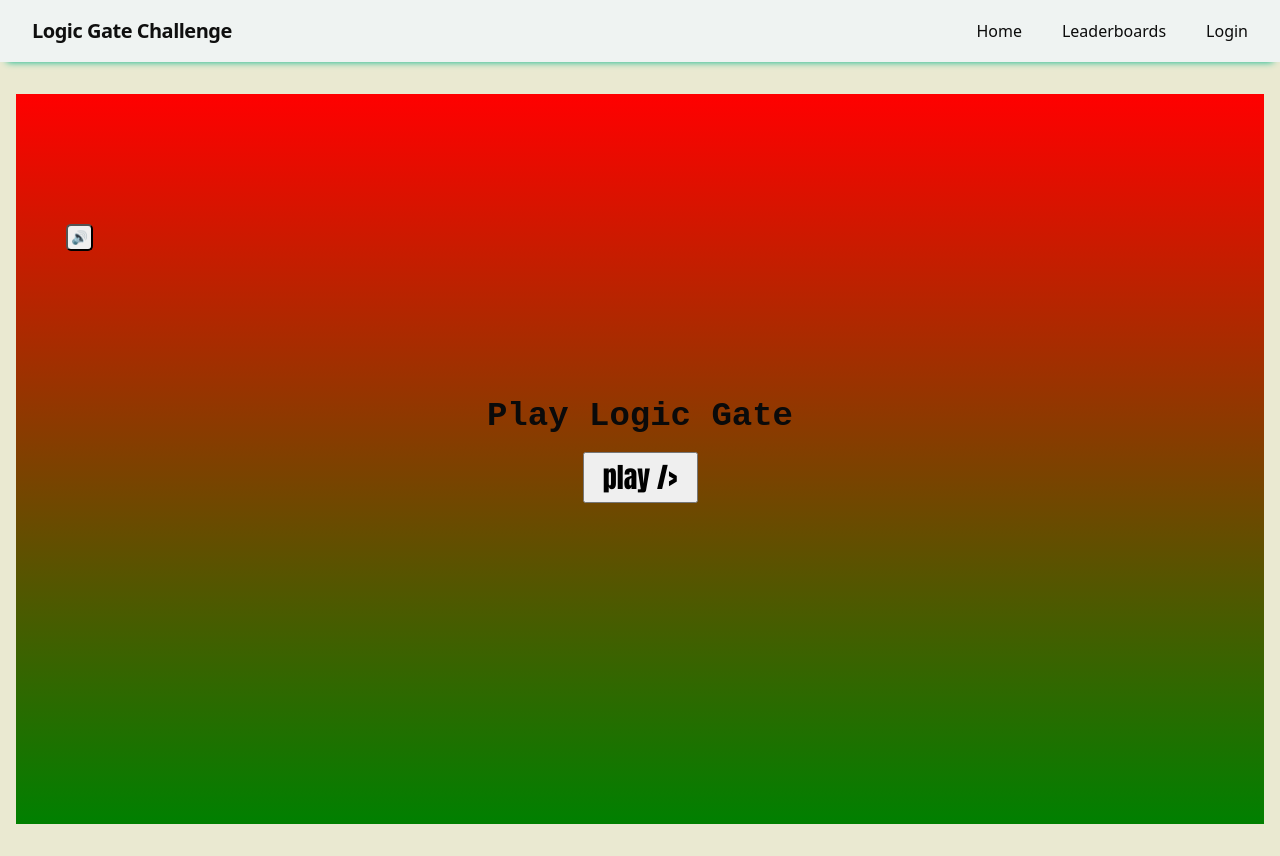
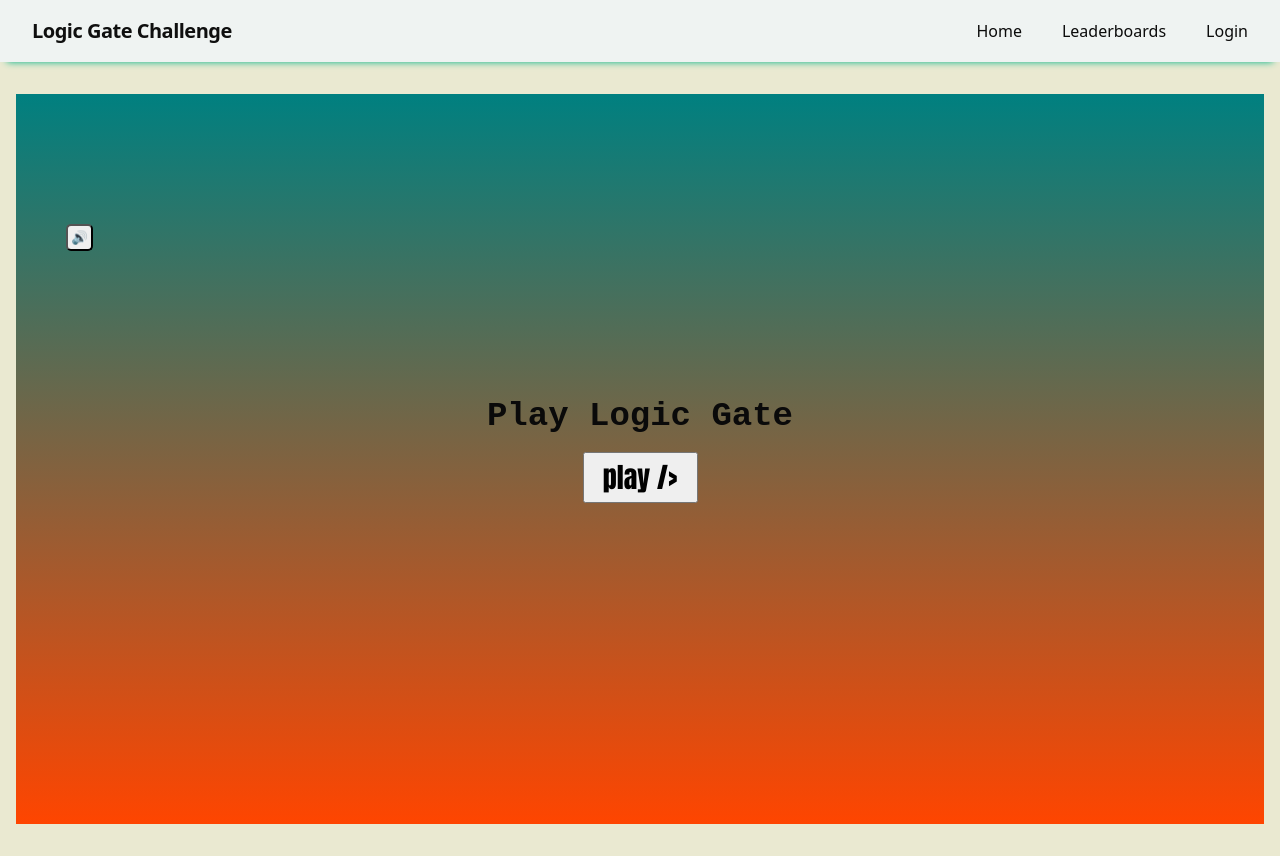
Before and after one commit to amcpc4k-maker/Logic-Gate-Simulator, a React (Vite) app: page / in a window 1280 px wide. Built offline with nearby package versions, Linux system fonts and the light colour scheme.

Commit message:
Change background gradient colors in app.css

```diff
--- a/frontend/src/stylesheets/app.css
+++ b/frontend/src/stylesheets/app.css
@@ -90,7 +90,7 @@ body {
   justify-content: center;
   padding: 2rem;
   text-align: center;
-  background: linear-gradient(red, green);
+  background: linear-gradient(teal, orangered);
   background-size: cover;
   background-position: center;
 
```
